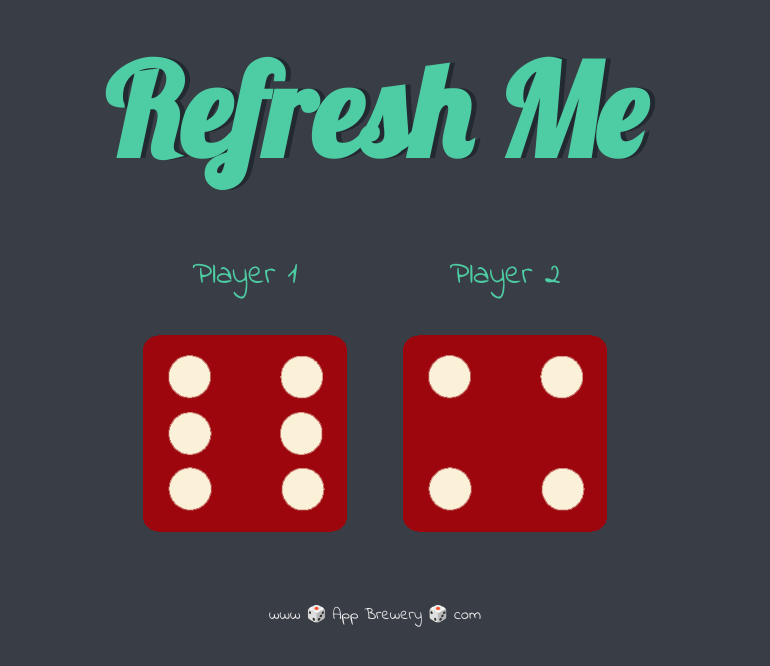
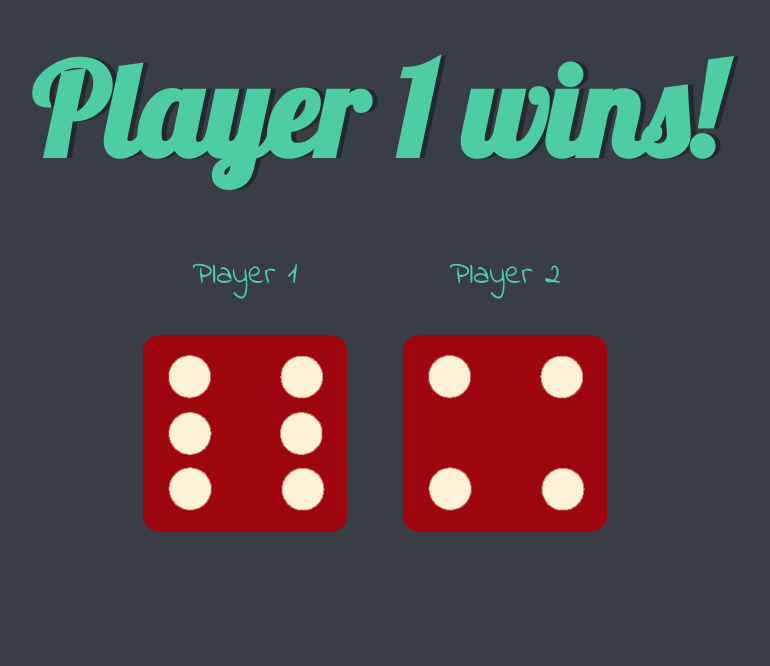
Before and after one commit to timscully-github/the-dicee-game, a plain HTML site: page dicee.html in a window 1280 px wide. Shown: the whole page, without its empty margins (265-1035 px from the left). Drawn offline with Linux system fonts and the light colour scheme.

Commit message:
change title to display who wins

```diff
--- a/dicee.html
+++ b/dicee.html
@@ -10,7 +10,7 @@
   <body>
 
     <div class="container">
-      <h1>Refresh Me</h1>
+      <h1 id="winner">Refresh Me</h1>
 
       <div class="dice">
         <p>Player 1</p>
@@ -27,8 +27,4 @@
 
   <script src="index.js"></script>
   </body>
-
-  <footer>
-    www 🎲 App Brewery 🎲 com
-  </footer>
 </html>
--- a/index.js
+++ b/index.js
@@ -2,3 +2,11 @@ var randomNumber1 = Math.floor((Math.random() * 6) + 1);
 var randomNumber2 = Math.floor((Math.random() * 6) + 1);
 var changeLeftImg = (document.getElementById("img1").src = "images/dice" + randomNumber1 + ".png");
 var changeRightImg = (document.getElementById("img2").src = "images/dice" + randomNumber2 + ".png");
+
+if (randomNumber1 > randomNumber2) {
+    document.getElementById("winner").innerHTML = "Player 1 wins!";
+} else if (randomNumber1 < randomNumber2) {
+    document.getElementById("winner").innerHTML = "Player 2 wins!";
+} else {
+    document.getElementById("winner").innerHTML = "It's a draw!";
+}
```
